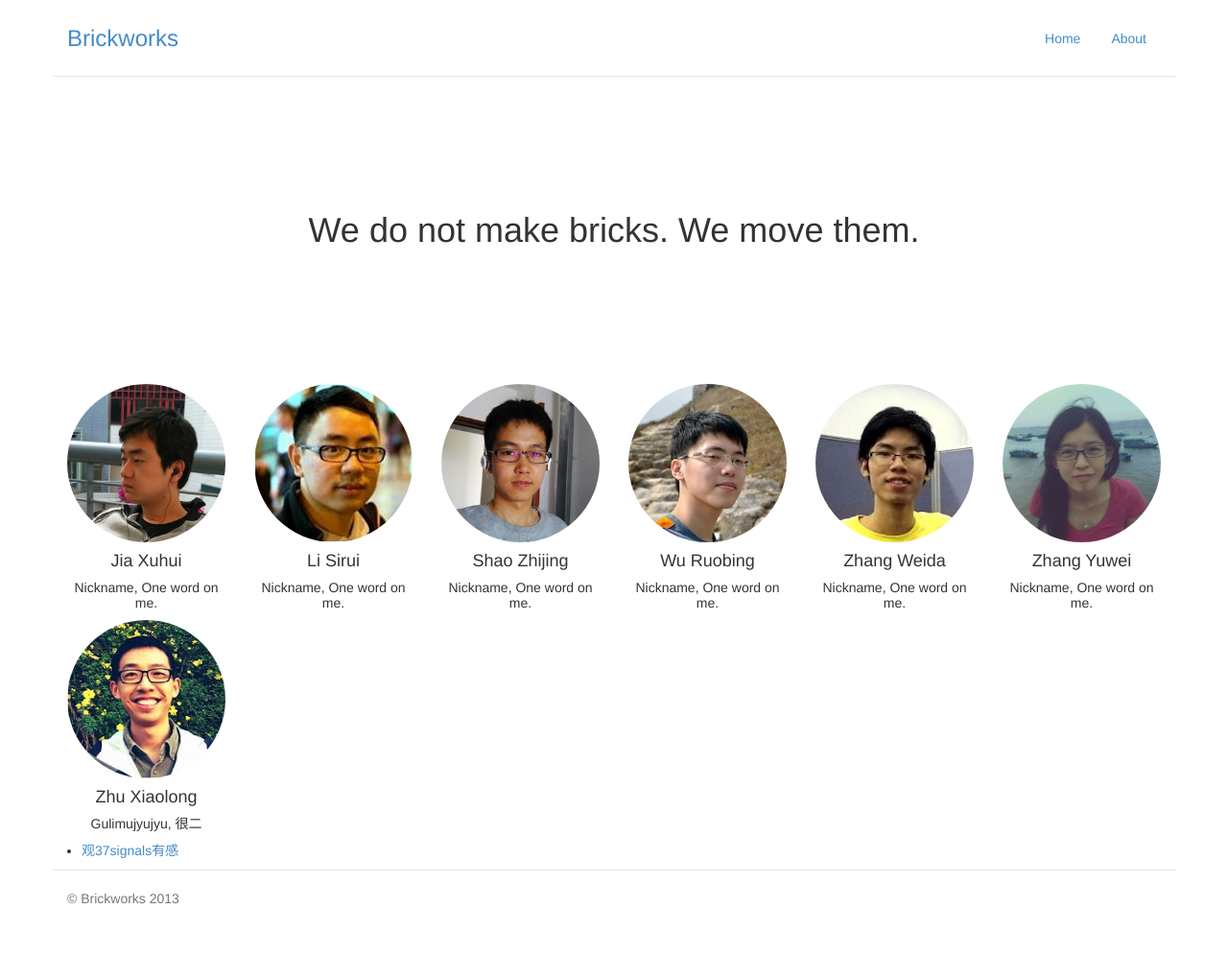
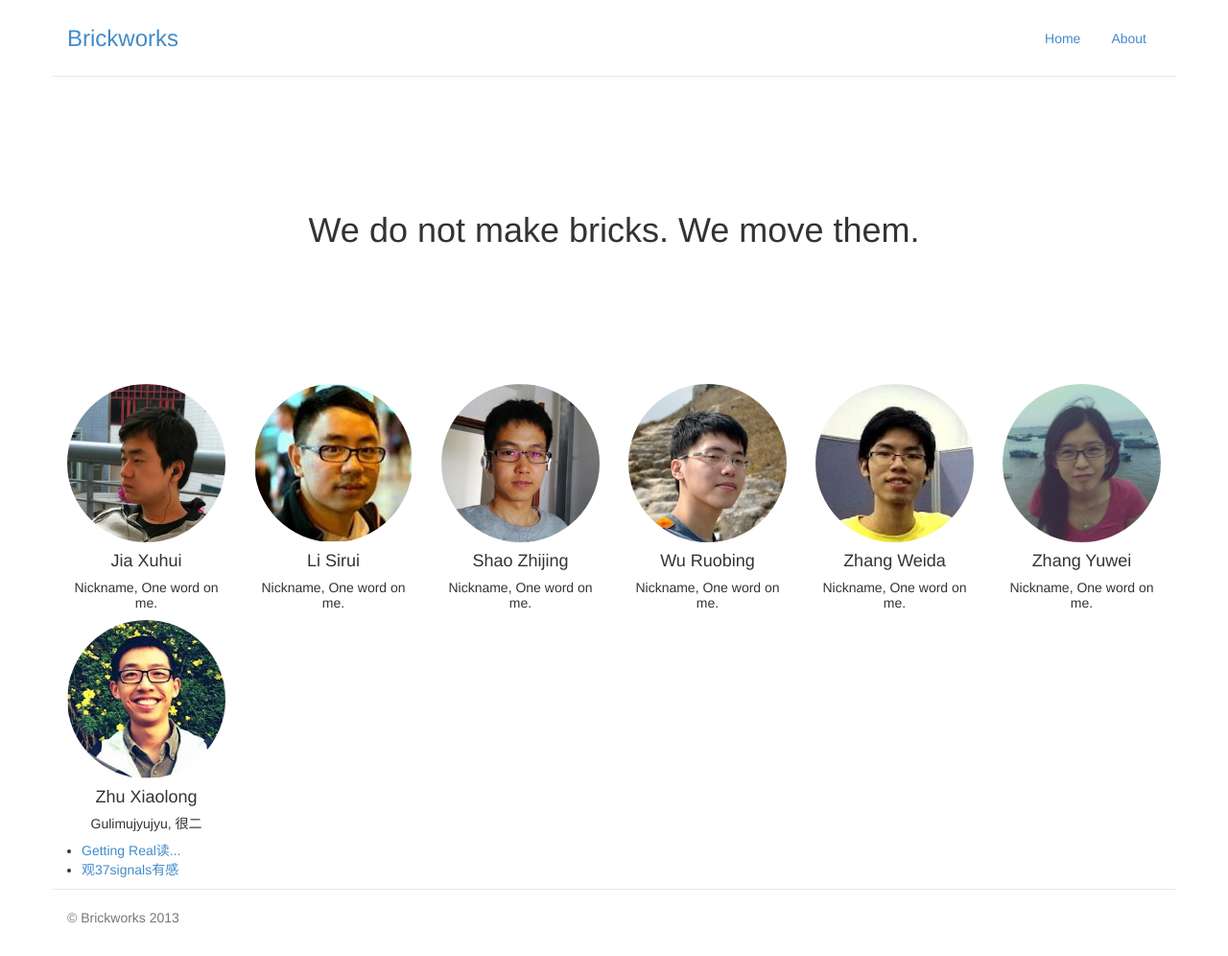
Before and after one commit to BrickworksArchive2013/Brickworks.github.io, a Jekyll site: the page built from about.html, in a window 1280 px wide. Shown: the whole page at 96% size. Built offline with Jekyll 4.4.1, drawn with Linux system fonts in a browser that asks for light colours; Markdown is read by kramdown in place of the engine named in the settings.

Commit message:
Add a new post

```diff
--- a/_config.yml
+++ b/_config.yml
@@ -1,3 +1,3 @@
 url: http://brickworks.github.io
-#markdown: rdiscount
+markdown: rdiscount
 exclude: ['Rakefile.rb', 'CNAME', 'README.md']
--- a/about.html
+++ b/about.html
@@ -2,7 +2,7 @@
 layout: default
 title: About us
 extra_css:
-    - /css/about.css
+- /css/about.css
 ---
 <div class="row">
     <h1 class="slogan">We do not make bricks. We move them.</h1>
@@ -10,175 +10,178 @@ extra_css:
         <img alt="Jia Xuhui" src="/image/jiaxuhui.jpg" class="img-circle img-responsive photo"/>
         <h4>Jia Xuhui</h4>
         <h5>Nickname, One word on me.</h5>
-        {% for post in site.categories.xuhui limit:2 %}
         <ul class="post-{{ post.category }}">
+            {% for post in site.categories.xuhui limit:2 %}
+
             <li>
 
                 {% if post.show_url == nil %}
                 {% if post.external_url == nil %}
-                {{ post.title }}
+                {{ post.title | truncate: 16 }}
                 {% else %}
-                <a href="{{ post.external_url }}">{{ post.title }}</a>
+                <a href="{{ post.external_url }}">{{ post.title | truncate: 16 }}</a>
                 {% endif %}
                 {% else %}
                 {% if post.external_url == nil %}
-                <a href="{{ post.url }}">{{ post.title }}</a>
+                <a href="{{ post.url }}">{{ post.title | truncate: 16 }}</a>
                 {% else %}
-                <a href="{{ post.external_url }}">{{ post.title }}</a>
+                <a href="{{ post.external_url }}">{{ post.title | truncate: 16 }}</a>
                 {% endif %}
                 {% endif %}
             </li>
+            {% endfor %}
         </ul>
-        {% endfor %}
     </div>
     <div class="col-md-2 people">
         <img alt="Li Sirui" src="/image/lisirui.jpg" class="img-circle img-responsive photo"/>
         <h4>Li Sirui</h4>
         <h5>Nickname, One word on me.</h5>
-        {% for post in site.categories.sirui limit:2 %}
         <ul class="post-{{ post.category }}">
+            {% for post in site.categories.sirui limit:2 %}
             <li>
 
                 {% if post.show_url == nil %}
                 {% if post.external_url == nil %}
-                {{ post.title }}
+                {{ post.title | truncate: 16 }}
                 {% else %}
-                <a href="{{ post.external_url }}">{{ post.title }}</a>
+                <a href="{{ post.external_url }}">{{ post.title | truncate: 16 }}</a>
                 {% endif %}
                 {% else %}
                 {% if post.external_url == nil %}
-                <a href="{{ post.url }}">{{ post.title }}</a>
+                <a href="{{ post.url }}">{{ post.title | truncate: 16 }}</a>
                 {% else %}
-                <a href="{{ post.external_url }}">{{ post.title }}</a>
+                <a href="{{ post.external_url }}">{{ post.title | truncate: 16 }}</a>
                 {% endif %}
                 {% endif %}
             </li>
+            {% endfor %}
         </ul>
-        {% endfor %}
     </div>
     <div class="col-md-2 people">
         <img alt="Shao Zhijing" src="/image/shaozhijing.jpg" class="img-circle img-responsive photo"/>
         <h4>Shao Zhijing</h4>
         <h5>Nickname, One word on me.</h5>
-        {% for post in site.categories.zhijing limit:2 %}
         <ul class="post-{{ post.category }}">
+            {% for post in site.categories.zhijing limit:2 %}
+
             <li>
 
                 {% if post.show_url == nil %}
                 {% if post.external_url == nil %}
-                {{ post.title }}
+                {{ post.title | truncate: 16 }}
                 {% else %}
-                <a href="{{ post.external_url }}">{{ post.title }}</a>
+                <a href="{{ post.external_url }}">{{ post.title | truncate: 16 }}</a>
                 {% endif %}
                 {% else %}
                 {% if post.external_url == nil %}
-                <a href="{{ post.url }}">{{ post.title }}</a>
+                <a href="{{ post.url }}">{{ post.title | truncate: 16 }}</a>
                 {% else %}
-                <a href="{{ post.external_url }}">{{ post.title }}</a>
+                <a href="{{ post.external_url }}">{{ post.title | truncate: 16 }}</a>
                 {% endif %}
                 {% endif %}
             </li>
+
+            {% endfor %}
         </ul>
-        {% endfor %}
     </div>
     <div class="col-md-2 people">
         <img alt="Wu Ruobing" src="/image/wuruobing.jpg" class="img-circle img-responsive photo"/>
         <h4>Wu Ruobing</h4>
         <h5>Nickname, One word on me.</h5>
-        {% for post in site.categories.ruobing limit:2 %}
         <ul class="post-{{ post.category }}">
+            {% for post in site.categories.ruobing limit:2 %}
             <li>
 
                 {% if post.show_url == nil %}
                 {% if post.external_url == nil %}
-                {{ post.title }}
+                {{ post.title | truncate: 16 }}
                 {% else %}
-                <a href="{{ post.external_url }}">{{ post.title }}</a>
+                <a href="{{ post.external_url }}">{{ post.title | truncate: 16 }}</a>
                 {% endif %}
                 {% else %}
                 {% if post.external_url == nil %}
-                <a href="{{ post.url }}">{{ post.title }}</a>
+                <a href="{{ post.url }}">{{ post.title | truncate: 16 }}</a>
                 {% else %}
-                <a href="{{ post.external_url }}">{{ post.title }}</a>
+                <a href="{{ post.external_url }}">{{ post.title | truncate: 16 }}</a>
                 {% endif %}
                 {% endif %}
             </li>
+            {% endfor %}
         </ul>
-        {% endfor %}
     </div>
     <div class="col-md-2 people">
         <img alt="Zhang Weida" src="/image/zhangweida.jpg" class="img-circle img-responsive photo"/>
         <h4>Zhang Weida</h4>
         <h5>Nickname, One word on me.</h5>
-        {% for post in site.categories.weida limit:2 %}
         <ul class="post-{{ post.category }}">
+            {% for post in site.categories.weida limit:2 %}
             <li>
 
                 {% if post.show_url == nil %}
                 {% if post.external_url == nil %}
-                {{ post.title }}
+                {{ post.title | truncate: 16 }}
                 {% else %}
-                <a href="{{ post.external_url }}">{{ post.title }}</a>
+                <a href="{{ post.external_url }}">{{ post.title | truncate: 16 }}</a>
                 {% endif %}
                 {% else %}
                 {% if post.external_url == nil %}
-                <a href="{{ post.url }}">{{ post.title }}</a>
+                <a href="{{ post.url }}">{{ post.title | truncate: 16 }}</a>
                 {% else %}
-                <a href="{{ post.external_url }}">{{ post.title }}</a>
+                <a href="{{ post.external_url }}">{{ post.title | truncate: 16 }}</a>
                 {% endif %}
                 {% endif %}
             </li>
+            {% endfor %}
         </ul>
-        {% endfor %}
     </div>
     <div class="col-md-2 people">
         <img alt="Zhang Yuwei" src="/image/zhangyuwei.jpg" class="img-circle img-responsive photo"/>
         <h4>Zhang Yuwei</h4>
         <h5>Nickname, One word on me.</h5>
-        {% for post in site.categories.yuwei limit:2 %}
         <ul class="post-{{ post.category }}">
+            {% for post in site.categories.yuwei limit:2 %}
             <li>
 
                 {% if post.show_url == nil %}
                 {% if post.external_url == nil %}
-                {{ post.title }}
+                {{ post.title | truncate: 16 }}
                 {% else %}
-                <a href="{{ post.external_url }}">{{ post.title }}</a>
+                <a href="{{ post.external_url }}">{{ post.title | truncate: 16 }}</a>
                 {% endif %}
                 {% else %}
                 {% if post.external_url == nil %}
-                <a href="{{ post.url }}">{{ post.title }}</a>
+                <a href="{{ post.url }}">{{ post.title | truncate: 16 }}</a>
                 {% else %}
-                <a href="{{ post.external_url }}">{{ post.title }}</a>
+                <a href="{{ post.external_url }}">{{ post.title | truncate: 16 }}</a>
                 {% endif %}
                 {% endif %}
             </li>
+            {% endfor %}
         </ul>
-        {% endfor %}
     </div>
     <div class="col-md-2 people">
         <img alt="Zhu Xiaolong" src="/image/zhuxiaolong.jpg" class="img-circle img-responsive photo"/>
         <h4>Zhu Xiaolong</h4>
         <h5>Gulimujyujyu, 很二</h5>
-        {% for post in site.categories.xiaolong limit:2 %}
         <ul class="post-{{ post.category }}">
+            {% for post in site.categories.xiaolong limit:2 %}
             <li>
 
                 {% if post.show_url == nil %}
                 {% if post.external_url == nil %}
-                {{ post.title }}
+                {{ post.title | truncate: 16 }}
                 {% else %}
-                <a href="{{ post.external_url }}">{{ post.title }}</a>
+                <a href="{{ post.external_url }}">{{ post.title | truncate: 16 }}</a>
                 {% endif %}
                 {% else %}
                 {% if post.external_url == nil %}
-                <a href="{{ post.url }}">{{ post.title }}</a>
+                <a href="{{ post.url }}">{{ post.title | truncate: 16 }}</a>
                 {% else %}
-                <a href="{{ post.external_url }}">{{ post.title }}</a>
+                <a href="{{ post.external_url }}">{{ post.title | truncate: 16 }}</a>
                 {% endif %}
                 {% endif %}
             </li>
+            {% endfor %}
         </ul>
-        {% endfor %}
     </div>
 </div>
--- a/index.html
+++ b/index.html
@@ -5,7 +5,7 @@ extra_css:
 - /css/index.css
 ---
 <div class="row">
-    <h1 id="slogan">We study images.</h1>
+    <h1 id="slogan">一图胜千言。</h1>
     <div class="col-md-12">
         <h3 class="section-title">Recent updates</h3>
         {% for post in site.posts limit:10 %}
```
Also changed, not shown: css/post.css (+11 -0 lines), xiaolong/_posts/2013-10-27-getting-real-introduction.md (added, +48 -0 lines).
